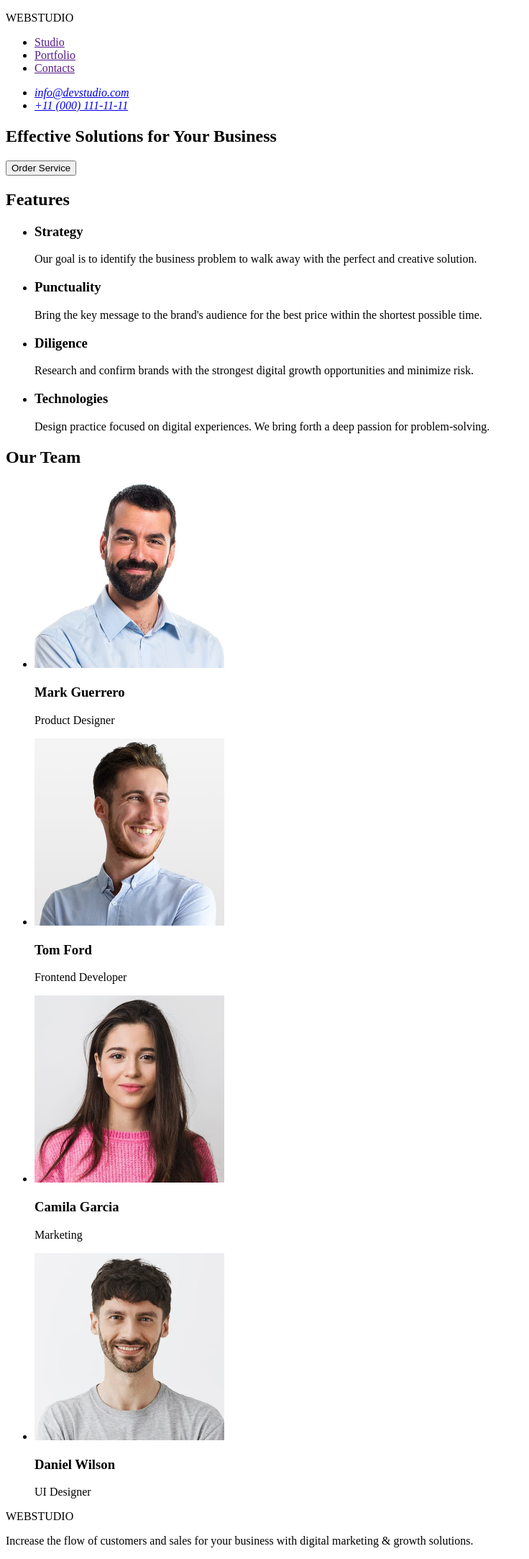
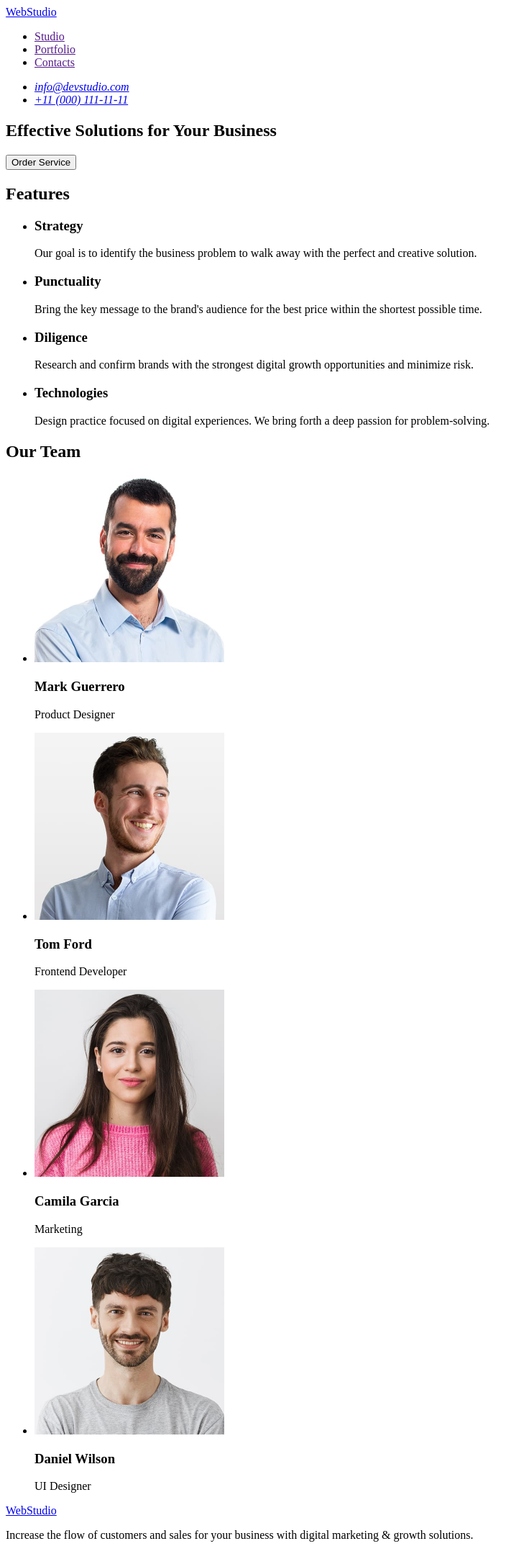
Before and after one commit to Valentyna877/goit-markup-hw-01, a plain HTML site: page index.html in a window 1280 px wide. Shown: the whole page at 72% size, without its empty margins (0-736 px from the left). Drawn offline with Linux system fonts and the light colour scheme.

Commit message:
Your commit message here

```diff
--- a/index.html
+++ b/index.html
@@ -8,7 +8,7 @@
   <body>
     <header>
       <nav>
-        <p>WEBSTUDIO</p>
+        <a href="./index.html">WebStudio </a>
         <ul>
           <li><a href="">Studio</a></li>
           <li><a href="">Portfolio</a></li>
@@ -21,7 +21,7 @@
             <a href="mailto:info@devstudio.com">info@devstudio.com</a>
           </li>
           <li>
-            <a href="tel:+11(000)1111111">+11 (000) 111-11-11</a>
+            <a href="tel:+110001111111">+11 (000) 111-11-11</a>
           </li>
         </ul>
       </address>
@@ -94,7 +94,7 @@
       </section>
     </main>
     <footer>
-      <p>WEBSTUDIO</p>
+      <a href="./index.html">WebStudio </a>
       <p>
         Increase the flow of customers and sales for your business with digital
         marketing & growth solutions.
```
